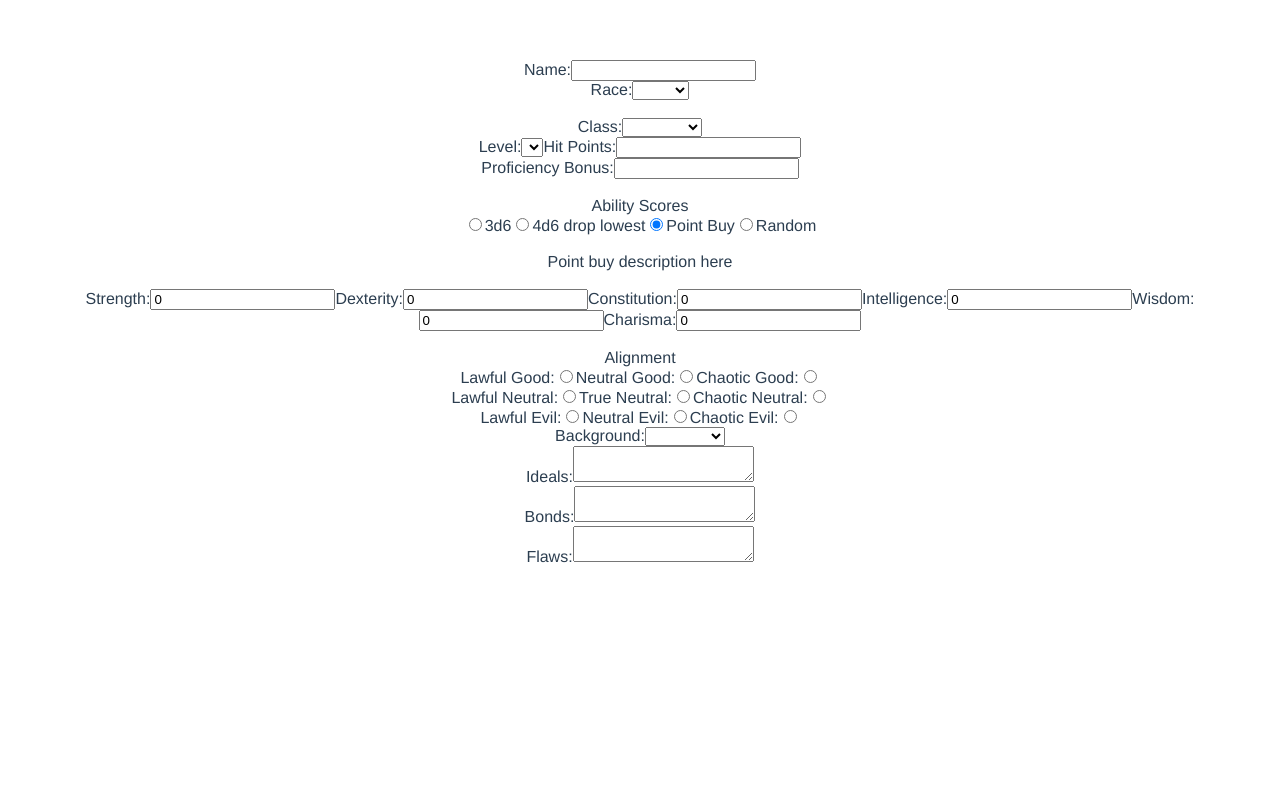
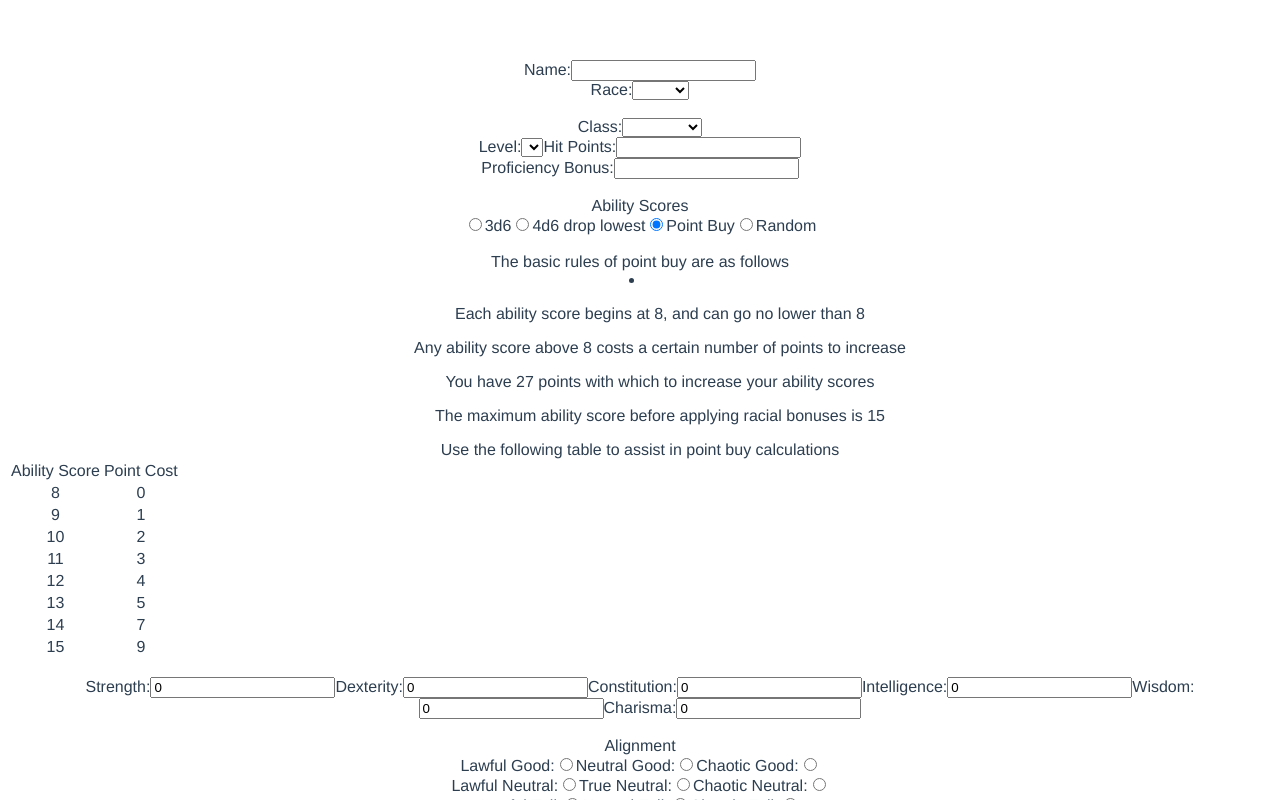
Before and after one commit to SurSouthside/Py_5E_Character_Creator, a Vue app in the folder charcreate-client/: page / in a window 1280 px wide. Both pictures are taken after a click on the radio button "Point Buy". Shown: the top 800 px of the page. Built offline with nearby package versions, Linux system fonts and the light colour scheme.

Commit message:
Add point-buy description to component

```diff
--- a/charcreate-client/src/components/PointBuy.vue
+++ b/charcreate-client/src/components/PointBuy.vue
@@ -1,5 +1,53 @@
 <template>
-    Point buy description here
+    The basic rules of point buy are as follows
+    <li>
+        <ul>Each ability score begins at 8, and can go no lower than 8</ul>
+        <ul>Any ability score above 8 costs a certain number of points to increase</ul>
+        <ul>You have 27 points with which to increase your ability scores</ul>
+        <ul>The maximum ability score before applying racial bonuses is 15</ul>
+    </li>
+    Use the following table to assist in point buy calculations
+    <table>
+        <thead colspan="2"></thead>
+        <tbody>
+            <tr>
+                <td>Ability Score</td>
+                <td>Point Cost</td>
+            </tr>
+            <tr>
+                <td>8</td>
+                <td>0</td>
+            </tr>
+            <tr>
+                <td>9</td>
+                <td>1</td>
+            </tr>
+            <tr>
+                <td>10</td>
+                <td>2</td>
+            </tr>
+            <tr>
+                <td>11</td>
+                <td>3</td>
+            </tr>
+            <tr>
+                <td>12</td>
+                <td>4</td>
+            </tr>
+            <tr>
+                <td>13</td>
+                <td>5</td>
+            </tr>
+            <tr>
+                <td>14</td>
+                <td>7</td>
+            </tr>
+            <tr>
+                <td>15</td>
+                <td>9</td>
+            </tr>
+        </tbody>
+    </table>
 </template>
 
 
```
